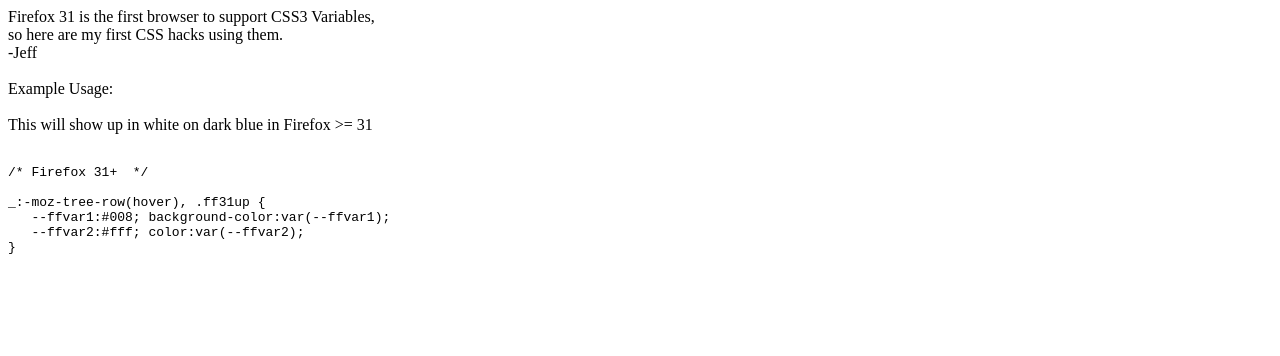
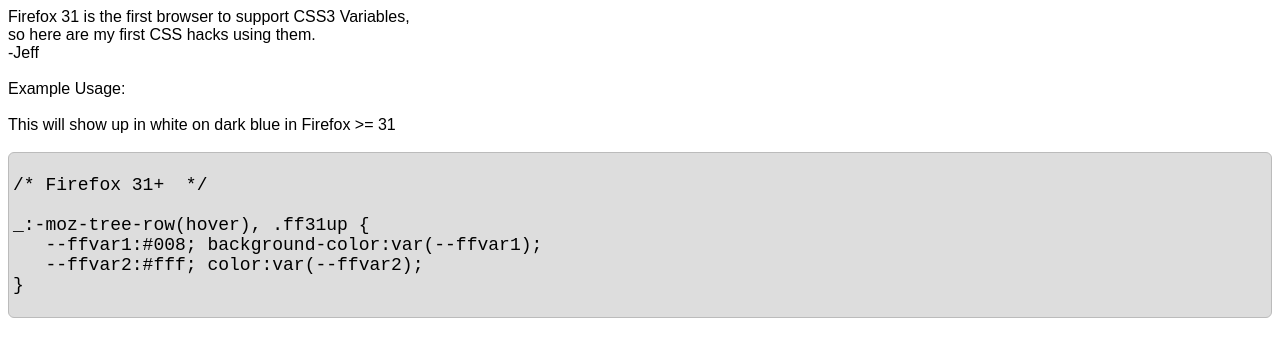
Before and after one commit to jeffclayton/css_hack_testing, a plain HTML site: page css3_variable_hacks.html in a window 1280 px wide. Drawn offline with Linux system fonts and the light colour scheme.

Commit message:
Update css3_variable_hacks.html

```diff
--- a/css3_variable_hacks.html
+++ b/css3_variable_hacks.html
@@ -2,6 +2,23 @@
 <html>
 <head>
 <style type="text/css">
+
+body {
+    font-family: Arial, Helvetica, sans-serif;
+    font-size:16px;
+}
+
+pre {
+	font-size:18px;
+}
+
+.ff31up { padding:4px; background-color:#ddd; border: 1px solid #bbb;
+	-webkit-border-radius: 6px; /* chrome and safari browsers */
+	-moz-border-radius: 6x; /* mozilla firefox */
+	-khtml-border-radius: 6px; /* some linux browsers */
+	border-radius: 6px; /* w3c standard */
+}
+
 /* Firefox 31+  */
 _:-moz-tree-row(hover), .ff31up {
    --ffvar1:#008; background-color:var(--ffvar1);
```
